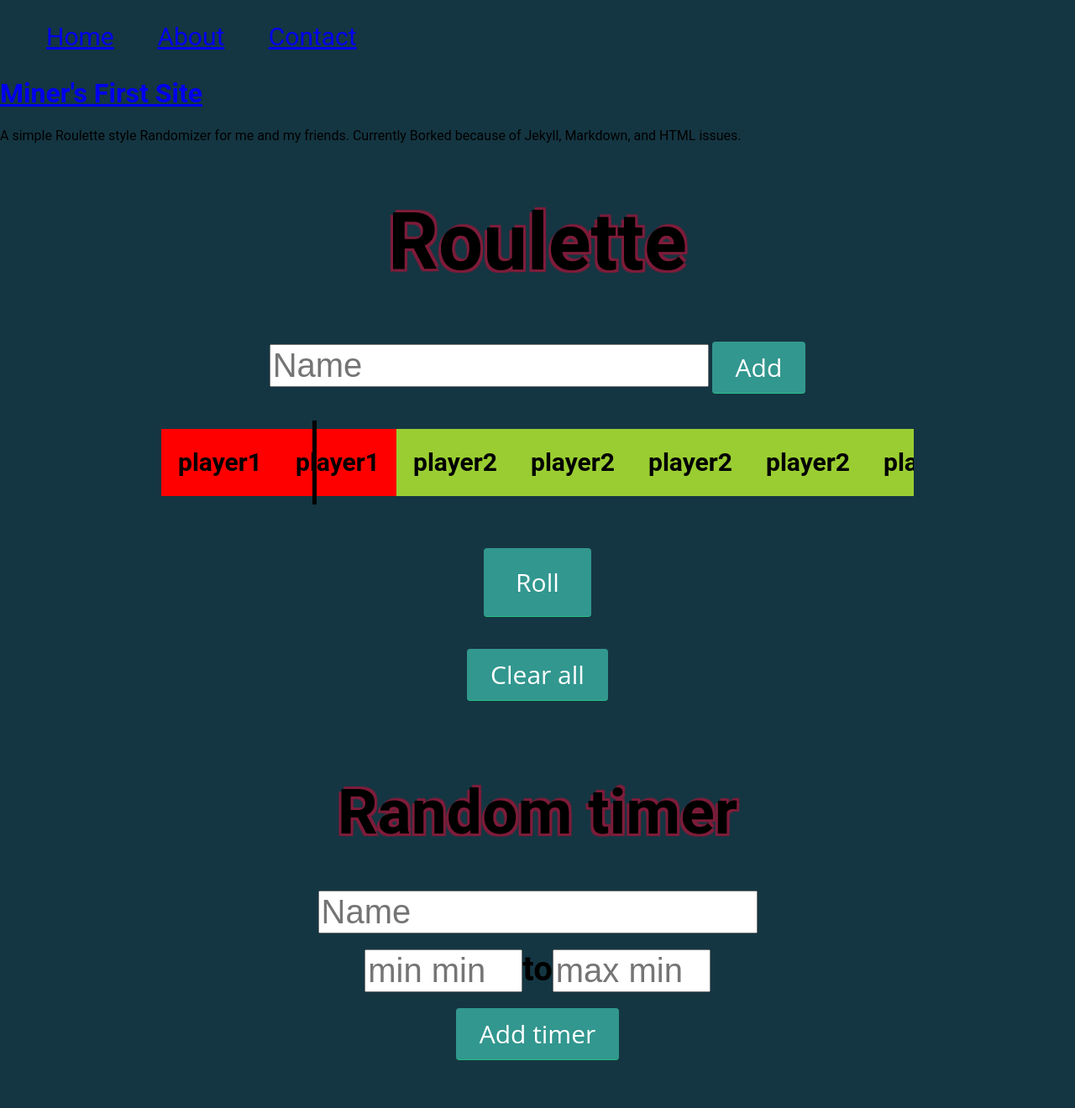
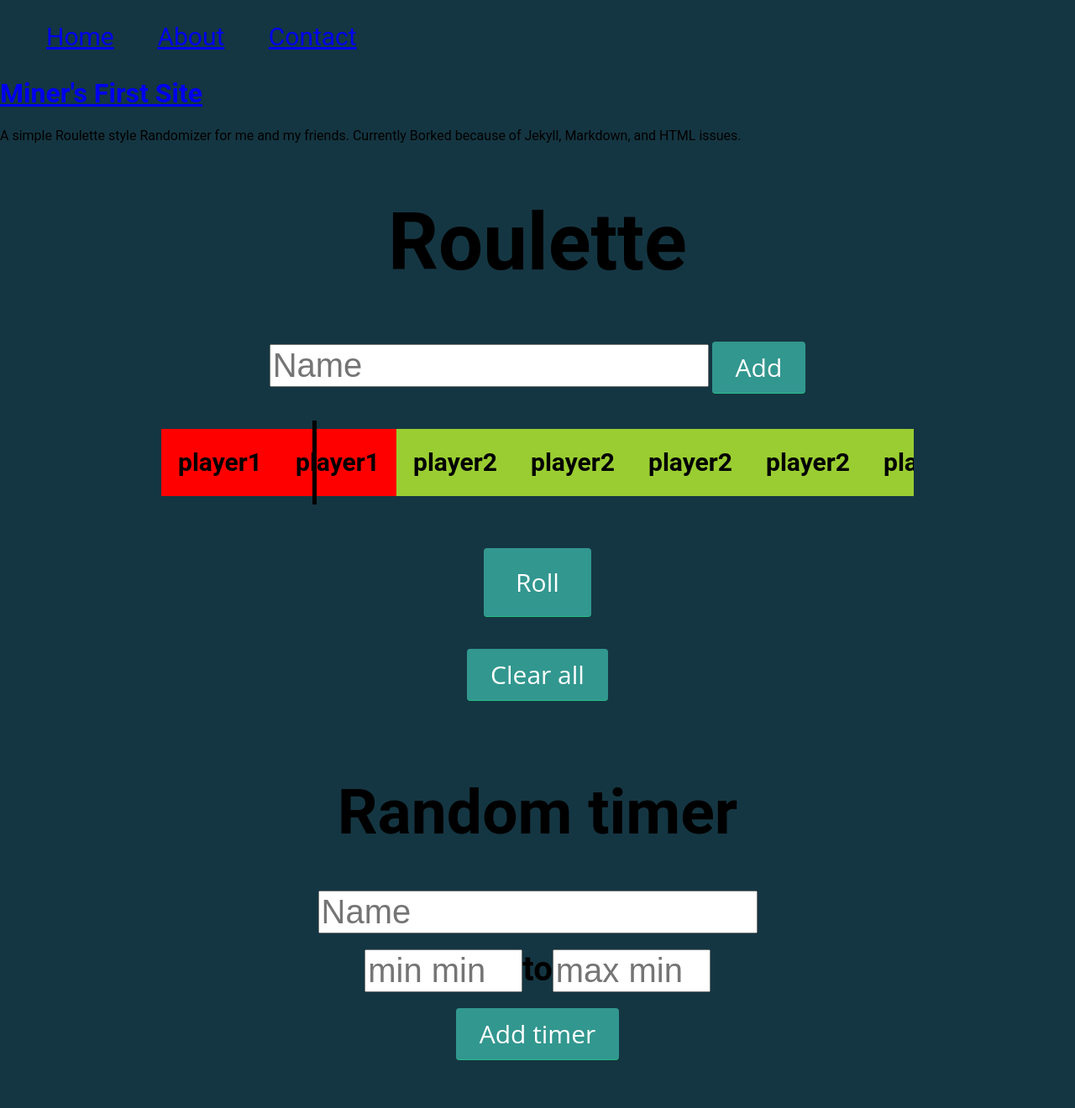
Before and after one commit to MinerBryan/mineshaft, a Jekyll site: the page built from _posts/2020-11-12-roulette.md, in a window 1280 px wide. Shown: the whole page at 84% size. Built offline with Jekyll 4.4.1, drawn with Linux system fonts in a browser that asks for light colours.

Commit message:
Update roulette.css

```diff
--- a/css/roulette.css
+++ b/css/roulette.css
@@ -33,7 +33,6 @@ input[type=number]{
 .shotterudTitle{
     font-size: 94px;
     font-color: #191923;
-    text-shadow: 3px 3px 1px #7f1c3a, 3px -3px 1px #7f1c3a, -3px 3px 1px #7f1c3a;
     z-index: 1;
 }
 
```
